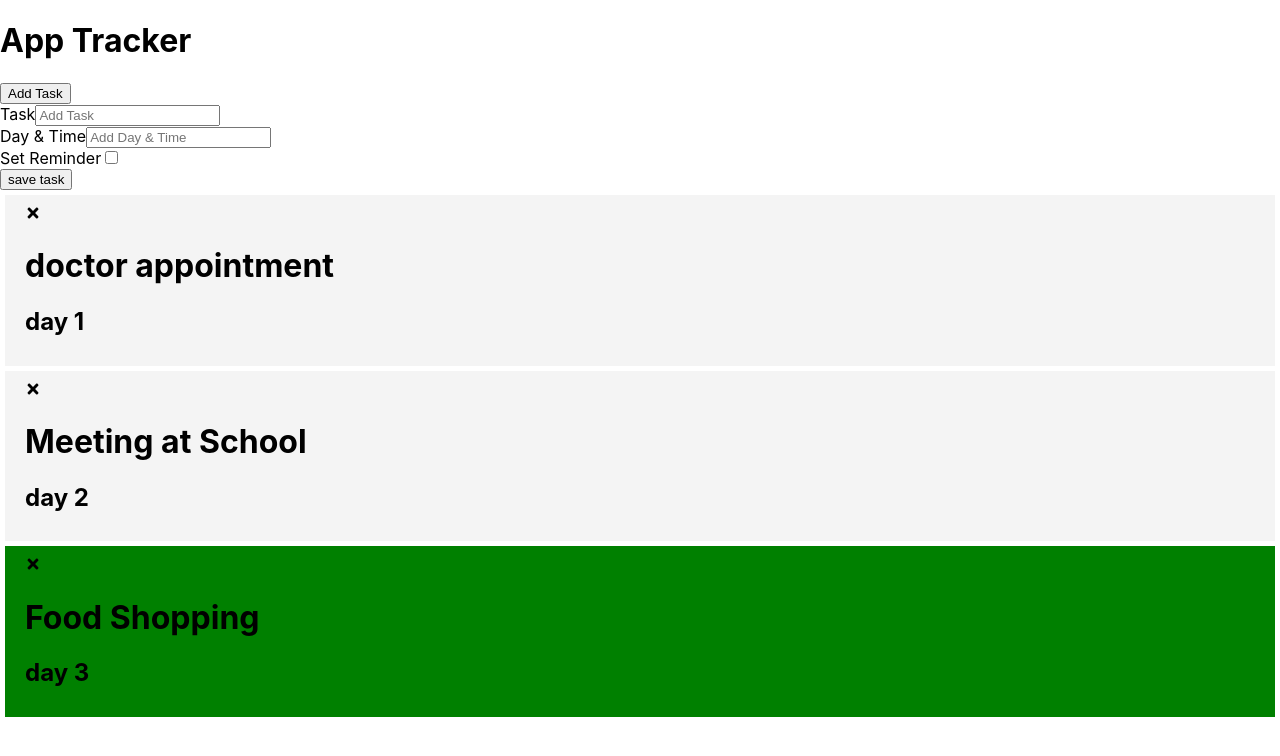
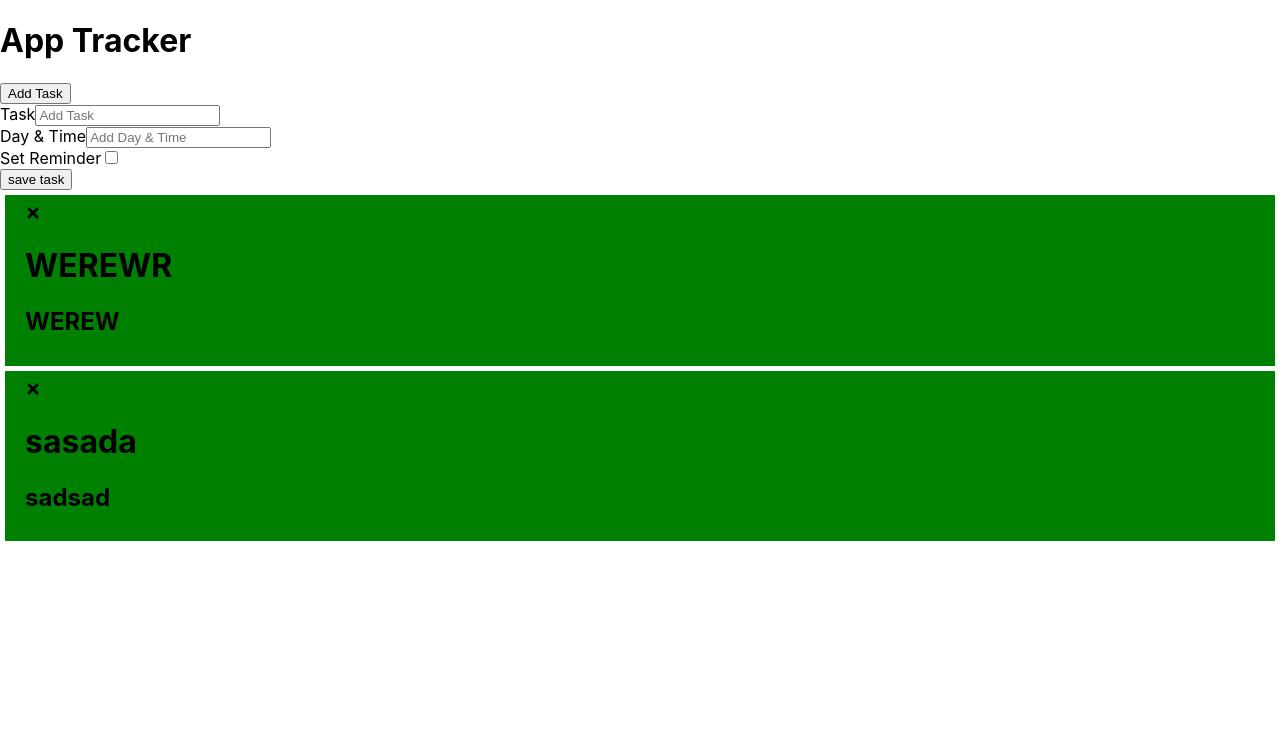
Before and after one commit to majdaleid/simple_Tasks_management, a React (Create React App) app: page / in a window 1280 px wide. Shown: the top 756 px of the page. Built offline with nearby package versions, Linux system fonts and the light colour scheme; data requests are answered from the project's data file.

Commit message:
fetch tasks from json server + delete tasks from json server

```diff
--- /dev/null
+++ b/db.json
@@ -0,0 +1,16 @@
+{
+  "tasks": [
+    {
+      "text": "WEREWR",
+      "day": "WEREW",
+      "reminder": true,
+      "id": 3
+    },
+    {
+      "text": "sasada",
+      "day": "sadsad",
+      "reminder": true,
+      "id": 4
+    }
+  ]
+}
--- a/package.json
+++ b/package.json
@@ -6,6 +6,7 @@
     "@testing-library/jest-dom": "^5.16.5",
     "@testing-library/react": "^13.4.0",
     "@testing-library/user-event": "^13.5.0",
+    "json-server": "^0.17.1",
     "react": "^18.2.0",
     "react-dom": "^18.2.0",
     "react-icons": "^4.7.1",
@@ -16,7 +17,8 @@
     "start": "react-scripts start",
     "build": "react-scripts build",
     "test": "react-scripts test",
-    "eject": "react-scripts eject"
+    "eject": "react-scripts eject",
+    "server":"json-server --watch db.json --port 5001"
   },
   "eslintConfig": {
     "extends": [
--- a/src/App.js
+++ b/src/App.js
@@ -4,7 +4,7 @@ import AddTask from './components/AddTask'
 import Tasks from './components/Tasks'
 export default function App() {
 
- let defaultTasks=[
+/* let defaultTasks=[
     {
         id:1,
         text:"doctor appointment",
@@ -24,16 +24,42 @@ export default function App() {
         reminder:true
     }
 ]
+*/
+const [tasks,setTasks]=React.useState([])
 
-const [tasks,setTasks]=React.useState(defaultTasks)
+React.useEffect(()=>{
+
+  getTasksFromServer()
+
+},[])
+
+const getTasksFromServer=async()=>{
+  const getTasks=await fetchTasks()
+  setTasks(getTasks)
+}
+
+// fetch tasks
+
+const fetchTasks=async ()=>{
+const response=await fetch("http://localhost:5001/tasks");
+const json=await response.json()
+return json;
+}
+
 
 function deleteTask(id)
 {
+  deleteTaskFromServer(id)
   let filterTasks=tasks.filter(task=>task.id!=id);
   setTasks(filterTasks)
 
 }
 
+const deleteTaskFromServer=async(id)=>{
+  const response=await fetch(`http://localhost:5001/tasks/${id}`,{
+   method:'delete'
+  });
+}
 function ToggleColor(id)
 {
  let Tasks=tasks.map(task=>{
```
Also changed, not shown: 1 other file (tests, documents, lock files or other folders).
